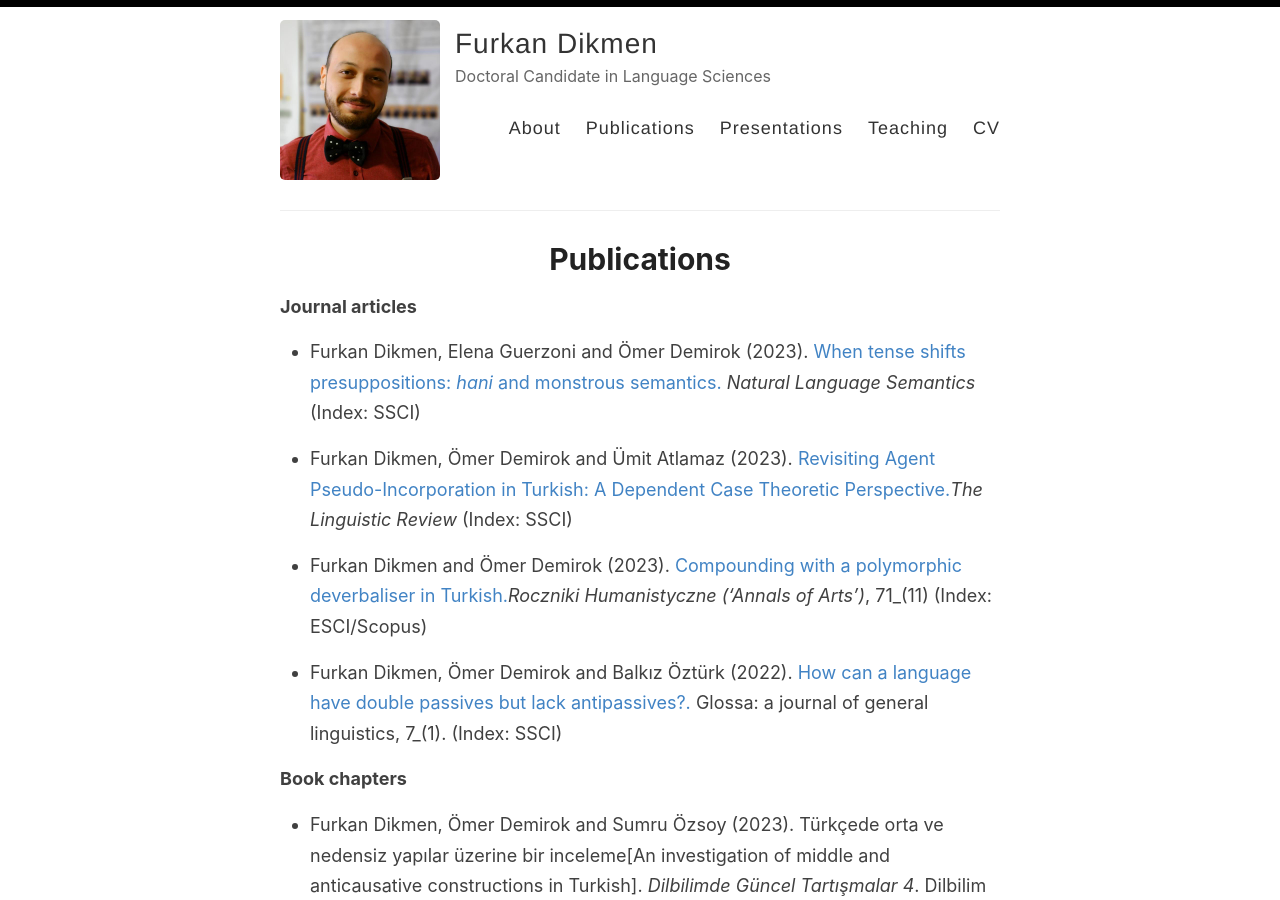
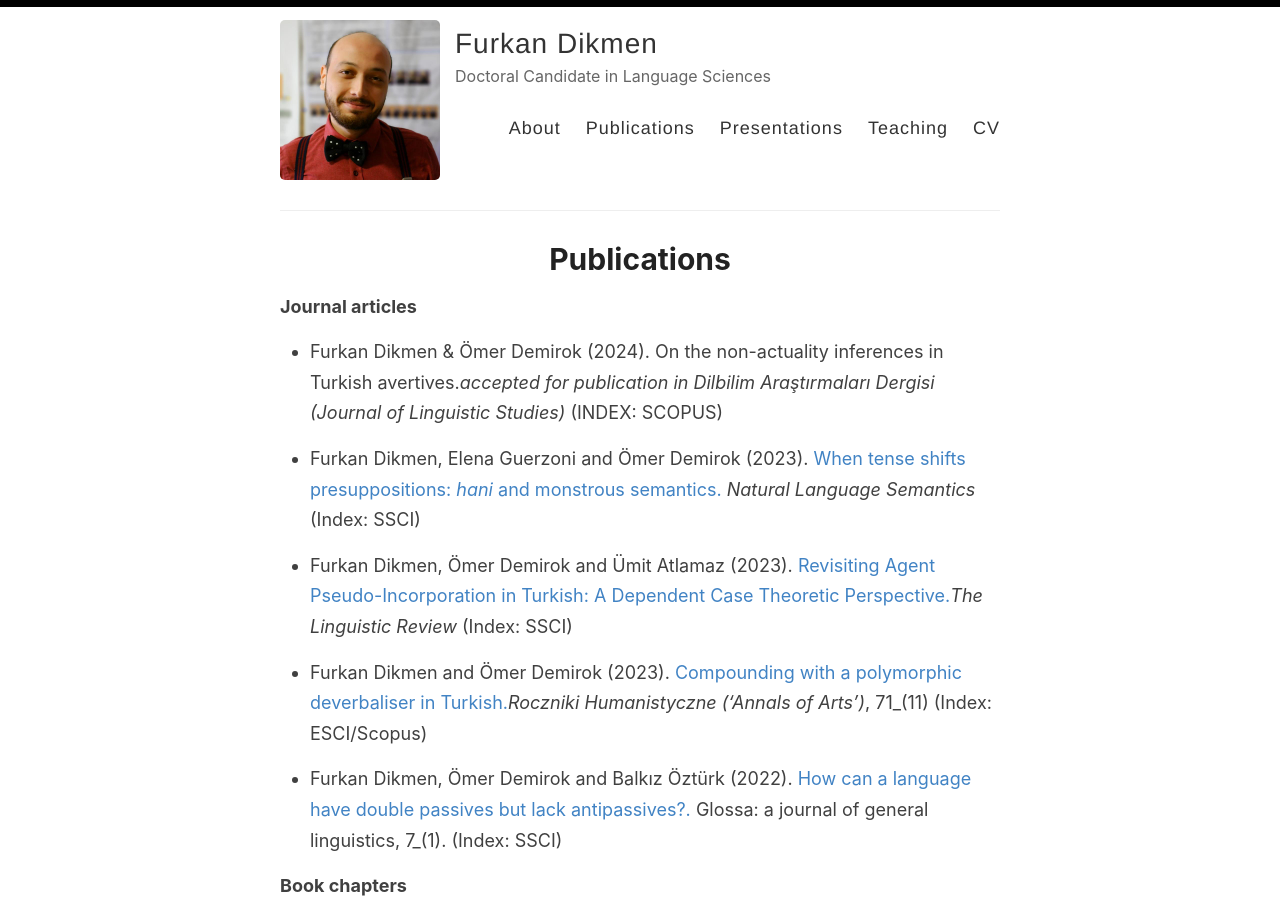
Before and after one commit to furkandikmen/furkandikmen.github.io, a Jekyll site: the page built from _pages/publications.md, in a window 1280 px wide and 900 px high. Built offline with Jekyll 4.4.1, drawn with Linux system fonts in a browser that asks for light colours.

Commit message:
Update publications.md

```diff
--- a/_pages/publications.md
+++ b/_pages/publications.md
@@ -6,6 +6,8 @@ permalink: /publications/
 
 
 **Journal articles**
+
+- Furkan Dikmen & Ömer Demirok (2024). On the non-actuality inferences in Turkish avertives._accepted for publication in Dilbilim Araştırmaları Dergisi (Journal of Linguistic Studies)_ (INDEX: SCOPUS)
 
 - Furkan Dikmen, Elena Guerzoni and Ömer Demirok (2023). [When tense shifts presuppositions: _hani_ and monstrous semantics.](https://doi.org/10.1007/s11050-023-09215-y){:target="_blank" rel="noopener noreferrer"} _Natural Language Semantics_ (Index: SSCI)
 
```
